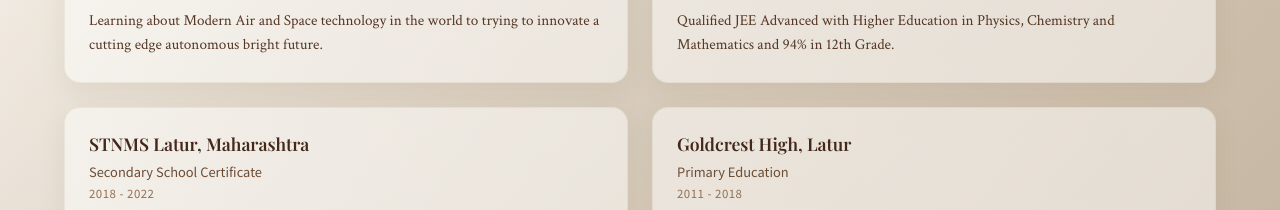
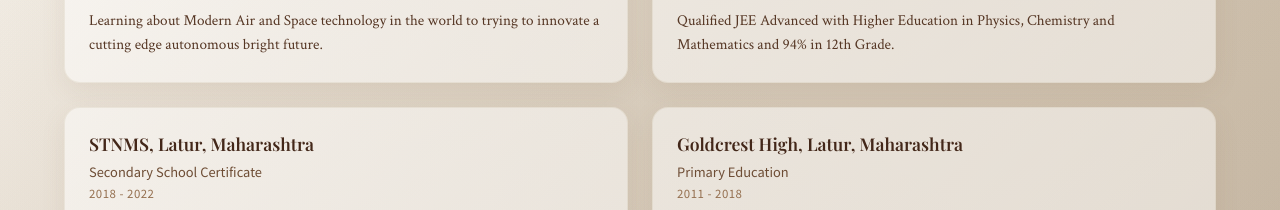
Before and after one commit to ishkhanapure/IamIshwar, a plain HTML site: page index.html in a window 1280 px wide. Shown: the part 1023-1233 px from the top of the page. Drawn offline with nearby package versions, Linux system fonts and the light colour scheme.

Commit message:
Update index.html

```diff
--- a/index.html
+++ b/index.html
@@ -64,14 +64,14 @@
                     </div>
 
                     <div class="education-card">
-                        <h5 class="institution">STNMS Latur, Maharashtra</h5>
+                        <h5 class="institution">STNMS, Latur, Maharashtra</h5>
                         <p class="degree">Secondary School Certificate</p>
                         <p class="year">2018 - 2022</p>
                         <p class="description">Completed secondary education with 97.40% in CBSE Board and got a great social circle here.</p>
                     </div>
 
                     <div class="education-card">
-                        <h5 class="institution">Goldcrest High, Latur</h5>
+                        <h5 class="institution">Goldcrest High, Latur, Maharashtra</h5>
                         <p class="degree">Primary Education</p>
                         <p class="year">2011 - 2018</p>
                         <p class="description">These were foundation ICSE years building overall personality development along social skills along with building educational roots under great guidance. Made some best memories and people here.</p>
```
